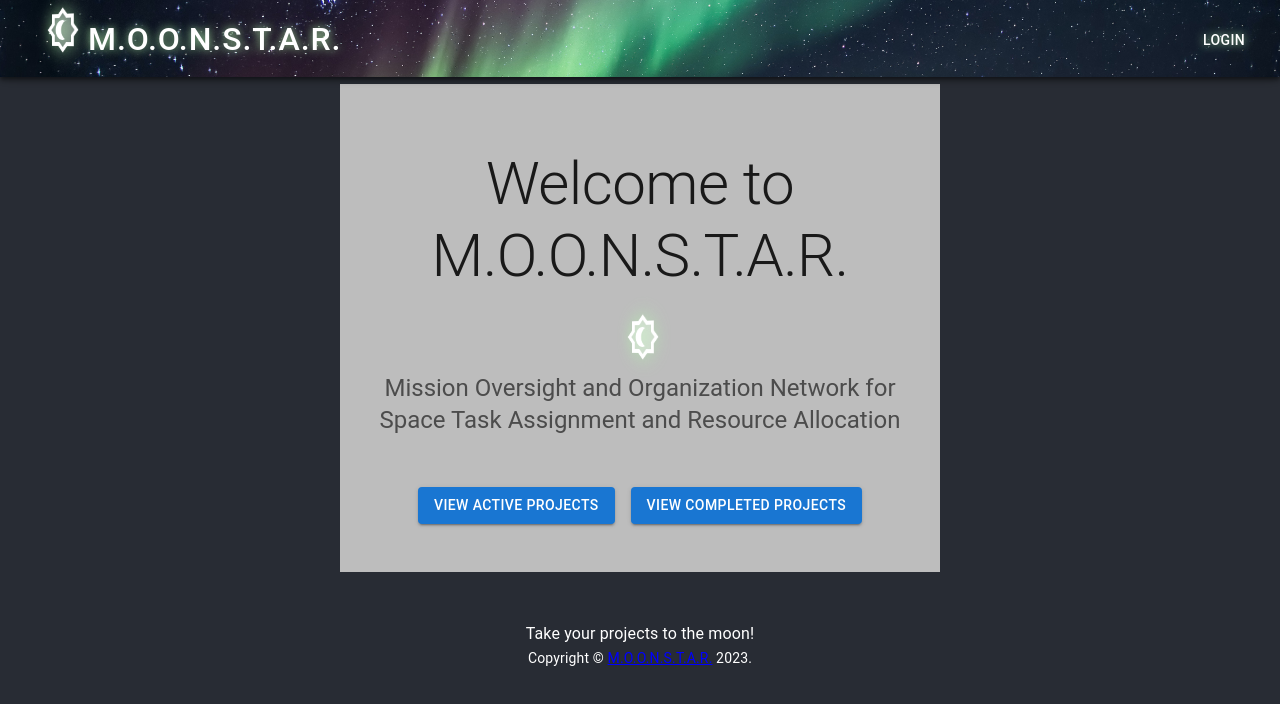
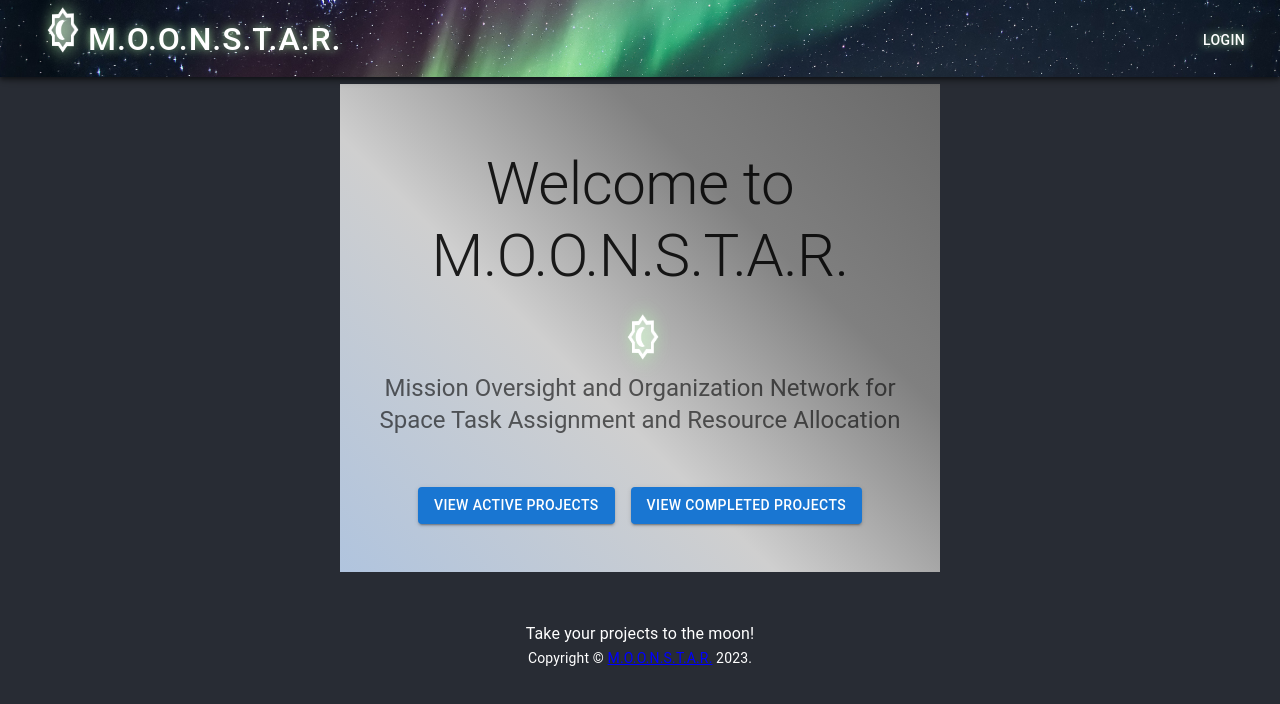
Before and after one commit to KWarner7/MOONSTAR, a React (Create React App) app in the folder front-end/moonstar/: page /Home in a window 1280 px wide. Shown: the top 704 px of the page. Built offline with nearby package versions, Linux system fonts and the light colour scheme.

Commit message:
changed bg color on home pages

```diff
--- a/front-end/moonstar/src/HomePage.js
+++ b/front-end/moonstar/src/HomePage.js
@@ -25,7 +25,9 @@ export default function HomePage() {
 				<main>
 					<Box
 						sx={{
-							bgcolor: 'grey.400',
+							borderColor: '#ddd',
+							background:
+								'linear-gradient(45deg, #B0C4DE 0%, #CFCFCF 40%, #808080 70%, #696969 100%)',
 							pt: 8,
 							pb: 6,
 						}}
--- a/front-end/moonstar/src/LoggedInComponents/LoggedOutHomePage.js
+++ b/front-end/moonstar/src/LoggedInComponents/LoggedOutHomePage.js
@@ -25,7 +25,9 @@ export default function HomePage() {
 				<main>
 					<Box
 						sx={{
-							bgcolor: 'grey.400',
+							borderColor: '#ddd',
+							background:
+								'linear-gradient(45deg, #B0C4DE 0%, #CFCFCF 40%, #808080 70%, #696969 100%)',
 							pt: 8,
 							pb: 6,
 						}}
```
